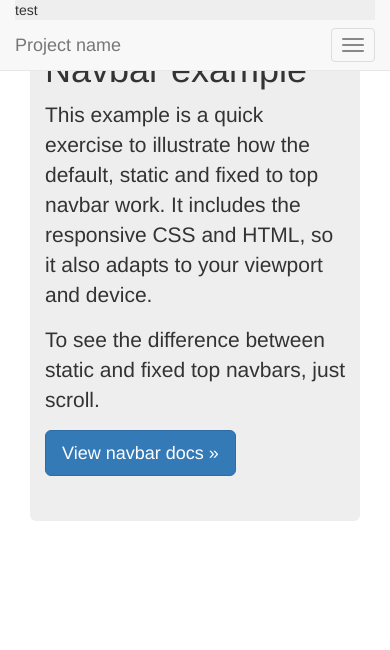
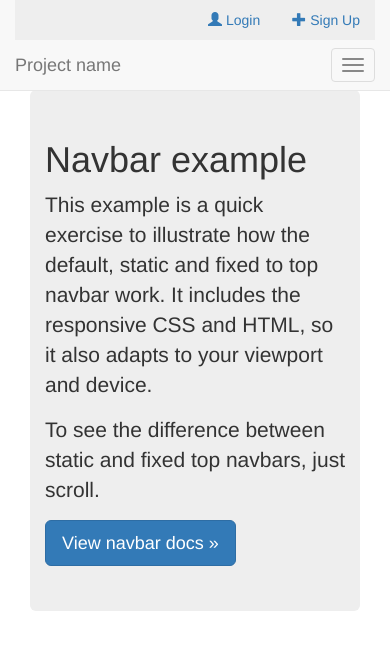
Before and after one commit to agalchavijaycalls/sonal, a plain HTML site: page trademoney/index.html in a window 390 px wide. Drawn offline with Linux system fonts and the light colour scheme.

Commit message:
added login and register links in header top

```diff
--- a/trademoney/css/app.css
+++ b/trademoney/css/app.css
@@ -2,16 +2,145 @@
     display: block;
 }
 
+.header-nav-top{
+    float: right;
+    margin-top: 10px;
+    margin-left: 10px;
+}
+
+.page-content{
+
+}
 
 @media (max-width: 767px) {
     .header-top{
         background-color: #eee;
     }
+
+    .header-nav-top{
+        float: right;
+        margin-top: 0px;
+        margin-left: 5px;
+    }
+
+    .page-content{
+
+
+
+
+
+
+
+
+
+
+
+
+
+
+
+
+
+
+
+
+
+
+
+
+
+
+
+
+
+
+
+
+
+
+
+
+
+
+
+
+
+
+
+
+
+
+
+
+
+
+
+
+
+
+
+
+
+
+
+
+
+
+
+
+
+
+
+
+
+
+
+
+
+
+
+
+
+
+
+
+
+
+
+
+
+
+
+
+
+
+
+
+
+
+
+
+
+
+
+
+
+
+
+
+
+
+
+        margin-top: 90px;+
+    }
 }
 
 @media (min-width: 768px) {
     .header-top{
-        background-color: #aaa;
+        background-color: #ddd;
+    }
+    .page-content{
+
     }
 }
 
--- a/trademoney/index.html
+++ b/trademoney/index.html
@@ -15,7 +15,19 @@
 <div class="container">
     <nav class="navbar navbar-default navbar-fixed-top">
         <div class="container">
-            <div class="header-top">test</div>
+            <div class="header-top clearfix">
+                <nav class="header-nav-top">
+                    <ul class="nav nav-pills">
+                        <li>
+                            <a href="signin.php"><i class="glyphicon glyphicon-user"></i> Login</a>
+                        </li>
+                        <li>
+                            <a href="signin.php"><i class="glyphicon glyphicon-plus"></i> Sign Up</a>
+                        </li>
+                    </ul>
+
+                </nav>
+            </div>
             <div class="navbar-header">
                 <button type="button" class="navbar-toggle collapsed" data-toggle="collapse" data-target="#navbar"
                         aria-expanded="false" aria-controls="navbar">
@@ -55,7 +67,7 @@
         </div>
     </nav>
 
-    <div class="container">
+    <div class="container page-content">
 
         <!-- Main component for a primary marketing message or call to action -->
         <div class="jumbotron">
```
